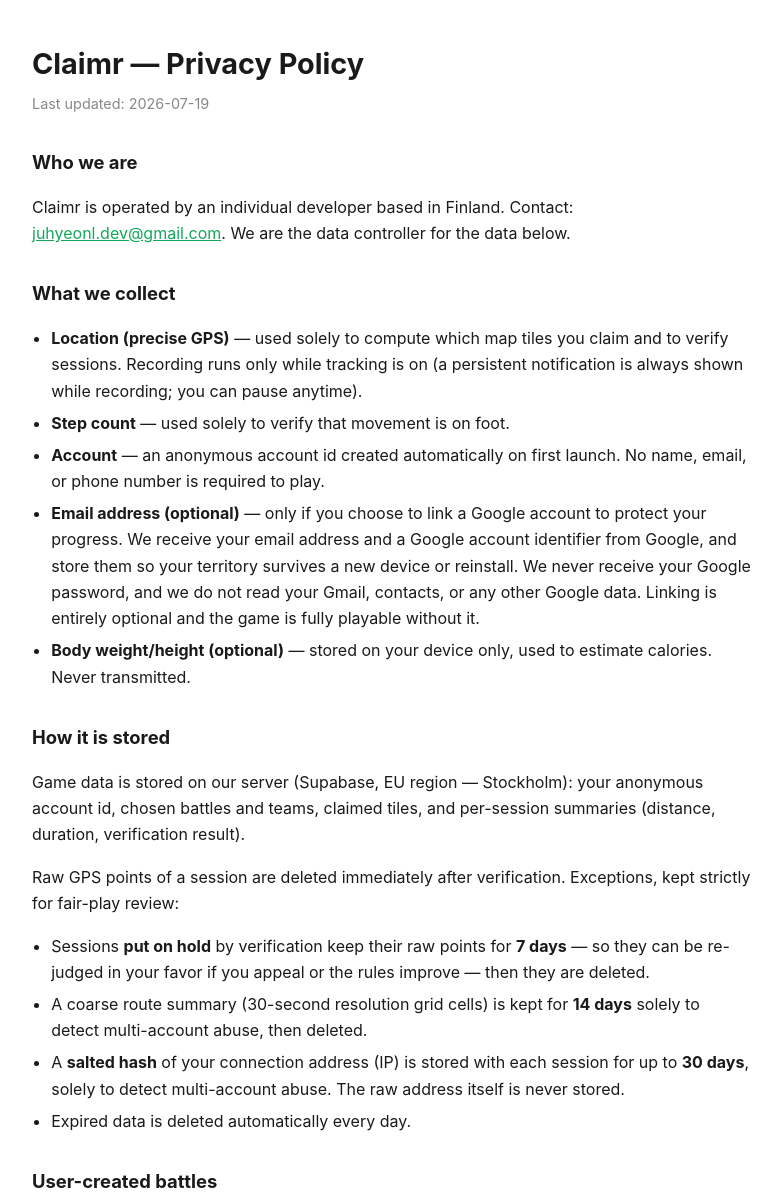
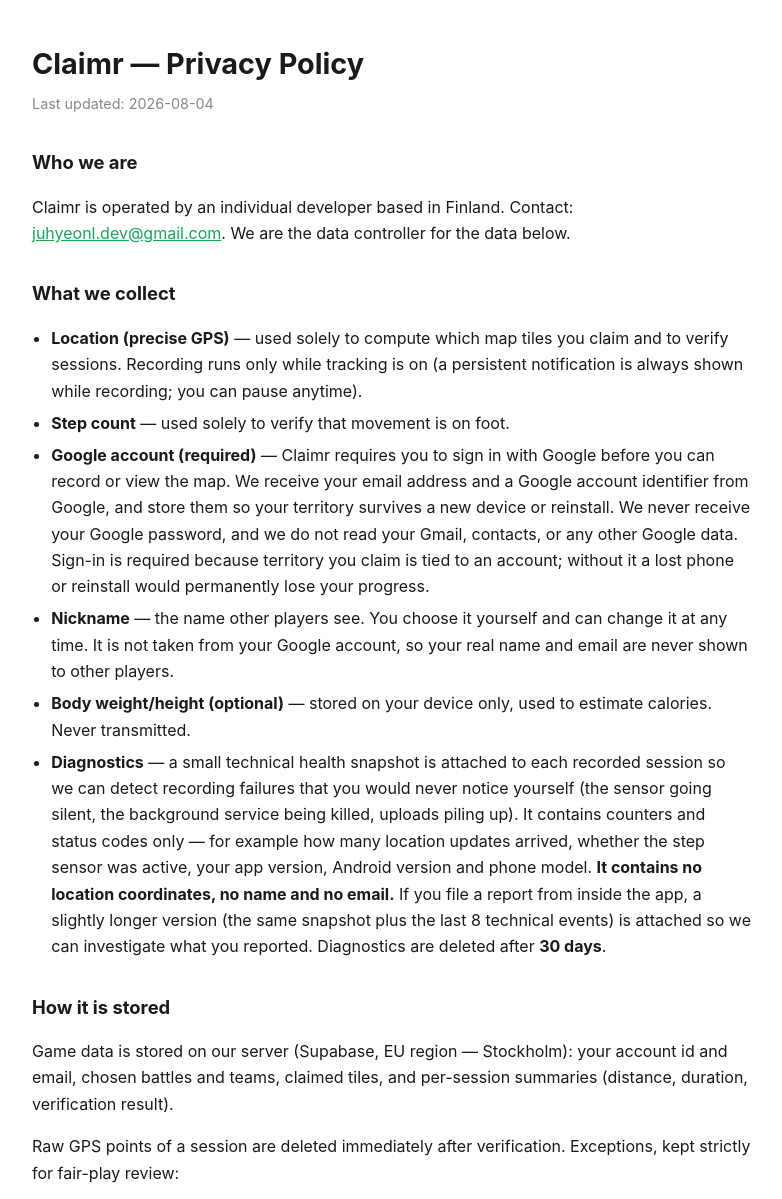
Before and after one commit to juhyeonl-hub/claimr, a plain HTML site: page privacy/index.html in a window 1280 px wide. Shown: the top 1199 px of the page, without its empty margins (248-1030 px from the left). Drawn offline with Linux system fonts and the light colour scheme.

Commit message:
privacy: 로그인 필수 + 진단 수집 반영
territory-run f59523f에서 고친 로그인 필수 문구가 이 저장소에 반영되지 않아
게시본이 여전히 '익명 계정, 구글 연결은 선택'이라고 안내하고 있었다.
Play 심사가 여는 URL이 이 페이지다.

진단 항목도 추가 — 기록 제출에 붙는 건강 스냅샷(좌표·이메일 없음, 30일 보관).

```diff
--- a/privacy/index.html
+++ b/privacy/index.html
@@ -26,7 +26,7 @@
 </head>
 <body>
   <h1>Claimr — Privacy Policy</h1>
-  <div class="updated">Last updated: 2026-07-19</div>
+  <div class="updated">Last updated: 2026-08-04</div>
 
   <h2>Who we are</h2>
   <p>Claimr is operated by an individual developer based in Finland.
@@ -40,21 +40,33 @@
       on (a persistent notification is always shown while recording; you can pause
       anytime).</li>
     <li><strong>Step count</strong> — used solely to verify that movement is on foot.</li>
-    <li><strong>Account</strong> — an anonymous account id created automatically on
-      first launch. No name, email, or phone number is required to play.</li>
-    <li><strong>Email address (optional)</strong> — only if you choose to link a
-      Google account to protect your progress. We receive your email address and a
-      Google account identifier from Google, and store them so your territory
+    <li><strong>Google account (required)</strong> — Claimr requires you to sign in
+      with Google before you can record or view the map. We receive your email address
+      and a Google account identifier from Google, and store them so your territory
       survives a new device or reinstall. We never receive your Google password, and
-      we do not read your Gmail, contacts, or any other Google data. Linking is
-      entirely optional and the game is fully playable without it.</li>
+      we do not read your Gmail, contacts, or any other Google data. Sign-in is
+      required because territory you claim is tied to an account; without it a lost
+      phone or reinstall would permanently lose your progress.</li>
+    <li><strong>Nickname</strong> — the name other players see. You choose it yourself
+      and can change it at any time. It is not taken from your Google account, so your
+      real name and email are never shown to other players.</li>
     <li><strong>Body weight/height (optional)</strong> — stored on your device only,
       used to estimate calories. Never transmitted.</li>
+    <li><strong>Diagnostics</strong> — a small technical health snapshot is attached
+      to each recorded session so we can detect recording failures that you would
+      never notice yourself (the sensor going silent, the background service being
+      killed, uploads piling up). It contains counters and status codes only — for
+      example how many location updates arrived, whether the step sensor was active,
+      your app version, Android version and phone model. <strong>It contains no
+      location coordinates, no name and no email.</strong> If you file a report from
+      inside the app, a slightly longer version (the same snapshot plus the last 8
+      technical events) is attached so we can investigate what you reported.
+      Diagnostics are deleted after <strong>30 days</strong>.</li>
   </ul>
 
   <h2>How it is stored</h2>
   <p>Game data is stored on our server (Supabase, EU region — Stockholm): your
-  anonymous account id, chosen battles and teams, claimed tiles, and per-session
+  account id and email, chosen battles and teams, claimed tiles, and per-session
   summaries (distance, duration, verification result).</p>
   <p>Raw GPS points of a session are deleted immediately after verification.
   Exceptions, kept strictly for fair-play review:</p>
```
